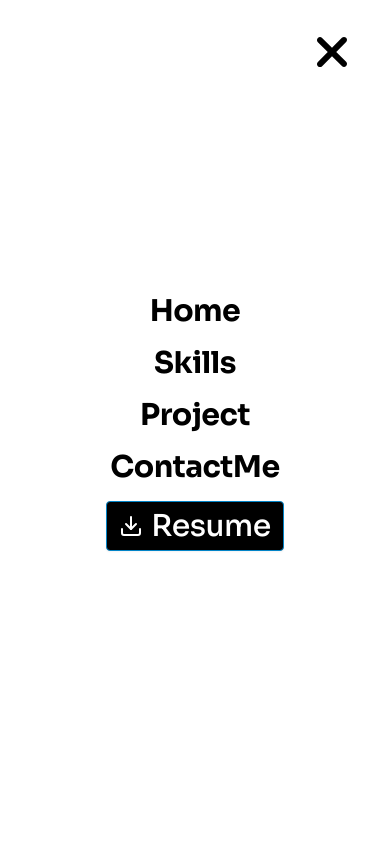
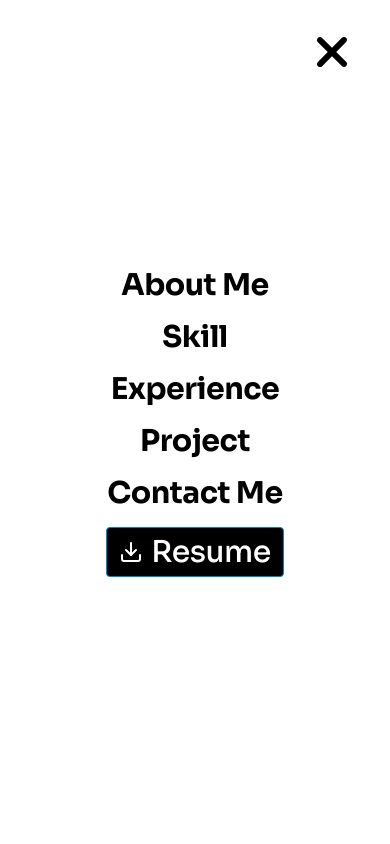
Before and after one commit to jhoniananta/jhonisitepu-portofolio, a Next.js app: page / in a window 390 px wide. Both pictures are taken after a click on the button 354 px from the left and 36 px from the top of the page. Shown: the top 844 px of the page. Built offline with nearby package versions, Linux system fonts and the light colour scheme; what @designbycode/tailwindcss-text-stroke would draw is missing.

Commit message:
fix: fix mobile drawer link

```diff
--- a/src/components/layout/MobileDrawer.tsx
+++ b/src/components/layout/MobileDrawer.tsx
@@ -22,20 +22,35 @@ export default function MobileDrawer({ isOpen, onClose }: MobileDrawerProps) {
       </button>
       <ul className='flex flex-col justify-center items-center space-y-4'>
         <li className='text-3xl hover:text-blue-900 hover:font-semibold'>
-          <Link href='/'>Home</Link>
+          <Link href='#hero' onClick={onClose}>
+            About Me
+          </Link>
         </li>
         <li className='text-3xl hover:text-blue-900 hover:font-semibold'>
-          <Link href='/'>Skills</Link>
+          <Link href='#skill' onClick={onClose}>
+            Skill
+          </Link>
         </li>
         <li className='text-3xl hover:text-blue-900 hover:font-semibold'>
-          <Link href='/'>Project</Link>
+          <Link href='#experience' onClick={onClose}>
+            Experience
+          </Link>
         </li>
         <li className='text-3xl hover:text-blue-900 hover:font-semibold'>
-          <Link href='/'>ContactMe</Link>
+          <Link href='#project' onClick={onClose}>
+            Project
+          </Link>
+        </li>
+        <li className='text-3xl hover:text-blue-900 hover:font-semibold'>
+          <Link href='#contact' onClick={onClose}>
+            Contact Me
+          </Link>
         </li>
         <Button className='gap-2 bg-black hover:bg-gray-800'>
           <Download />
-          <p className='text-3xl'>Resume</p>
+          <p className='text-3xl' onClick={onClose}>
+            Resume
+          </p>
         </Button>
         {/* Add other navigation links */}
       </ul>
```
